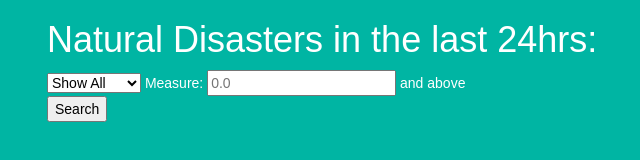
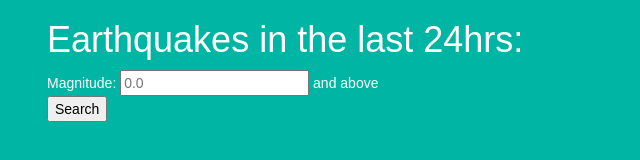
Before and after one commit to coldTea214/earthquake-demo-frontend, a plain HTML site: page index.html in a window 1280 px wide. Shown: the whole page, without its empty margins (608-1248 px from the left). Drawn offline with nearby package versions, Linux system fonts and the light colour scheme; some packages are replaced by stand-ins of ours; no server answers.

Commit message:
Go back to earthquakes only

```diff
--- a/index.html
+++ b/index.html
@@ -8,7 +8,7 @@
     <script src="http://code.jquery.com/jquery-3.2.1.min.js"></script>
     <script type="text/javascript" src="https://maps.googleapis.com/maps/api/js?key=AIzaSyBHLett8djBo62dDXj0EjCimF8Rd6E8cxg"></script>
     <script src="scripts/app.js"></script>
-    <title>Natural Disasters</title>
+    <title>GeoQuake</title>
   </head>
   <body>
       <div class="container">
@@ -17,14 +17,9 @@
             <div id="map"></div>
           </div>
           <div id="results" class="col-xs-12 col-md-6">
-              <h1>Natural Disasters in the last 24hrs:</h1>
+              <h1>Earthquakes in the last 24hrs:</h1>
               <form id="find">
-                <select name="type" id="type">
-                  <option value="">Show All</option>
-                  <option value="quake">Earthquake</option>
-                  <option value="flood">Flood</option>
-                </select>
-                Measure: <input class="measure" type="number" placeholder="0.0"> and above
+                Magnitude: <input class="measure" type="number" placeholder="0.0"> and above
                 <br >
                 <button type="submit">Search</button>
               </form>
--- a/scripts/app.js
+++ b/scripts/app.js
@@ -1,18 +1,11 @@
-var events_endpoint = "/events";
+var events_endpoint = "/events?type=quake";
 var mapTitles;
 var minMeasure = 0;
-
-function getEndpoint(type) {
-  url = events_endpoint;
-  if (type != "")
-    url +=  "?type=" + type;
-  return url;
-}
 
 $(document).ready(function() {
 
   $.ajax({
-    url: getEndpoint($("#type").find(":selected").val()),
+    url: events_endpoint,
     method: 'GET',
     success: mapSuccess,
     error: mapError
@@ -21,7 +14,7 @@ $(document).ready(function() {
   $("#find").submit(function(event) {
     event.preventDefault();
     $.ajax({
-      url: getEndpoint($("#type").find(":selected").val()),
+      url: events_endpoint,
       method: 'GET',
       success: remap,
       error: mapError
```
